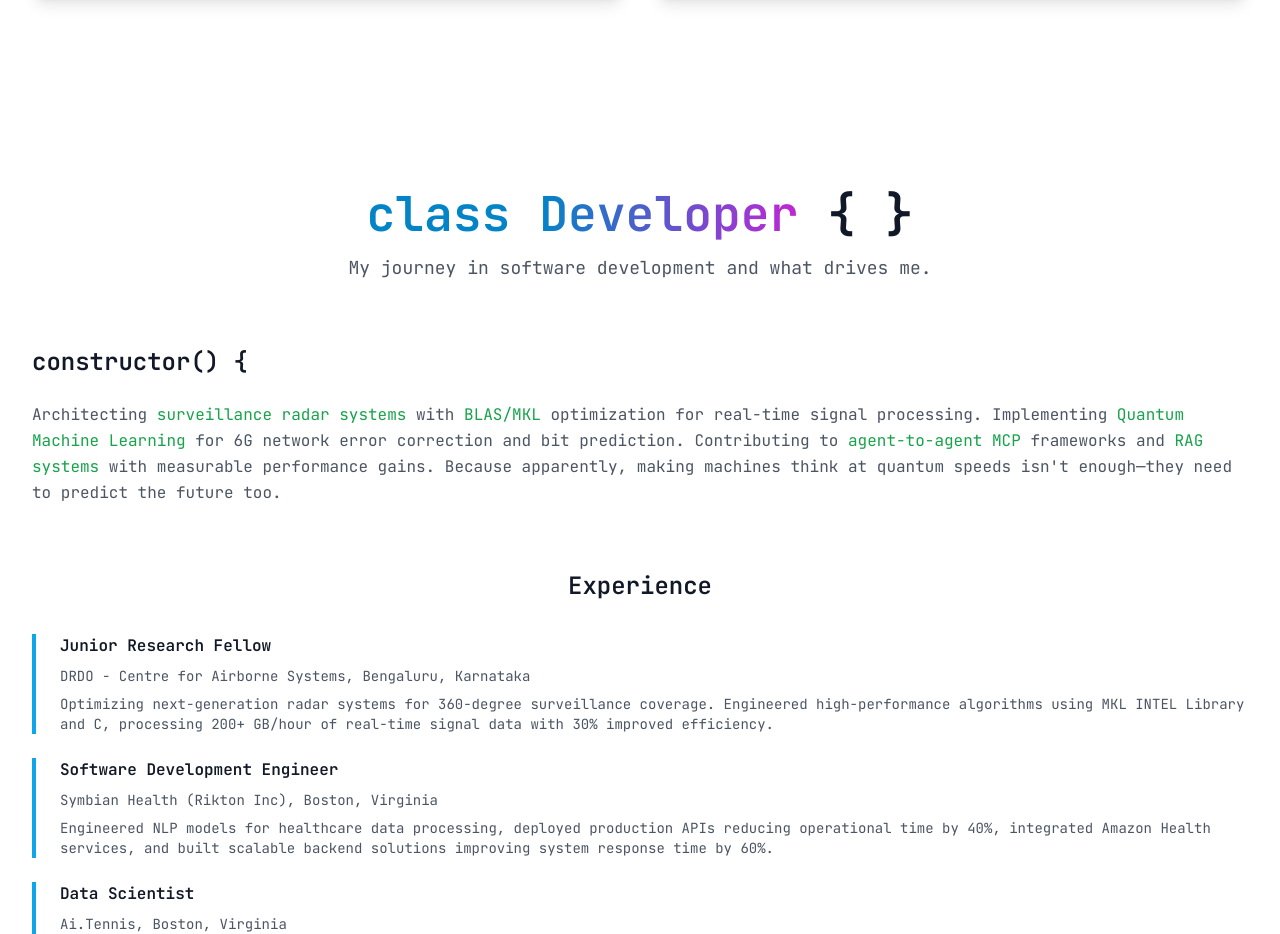
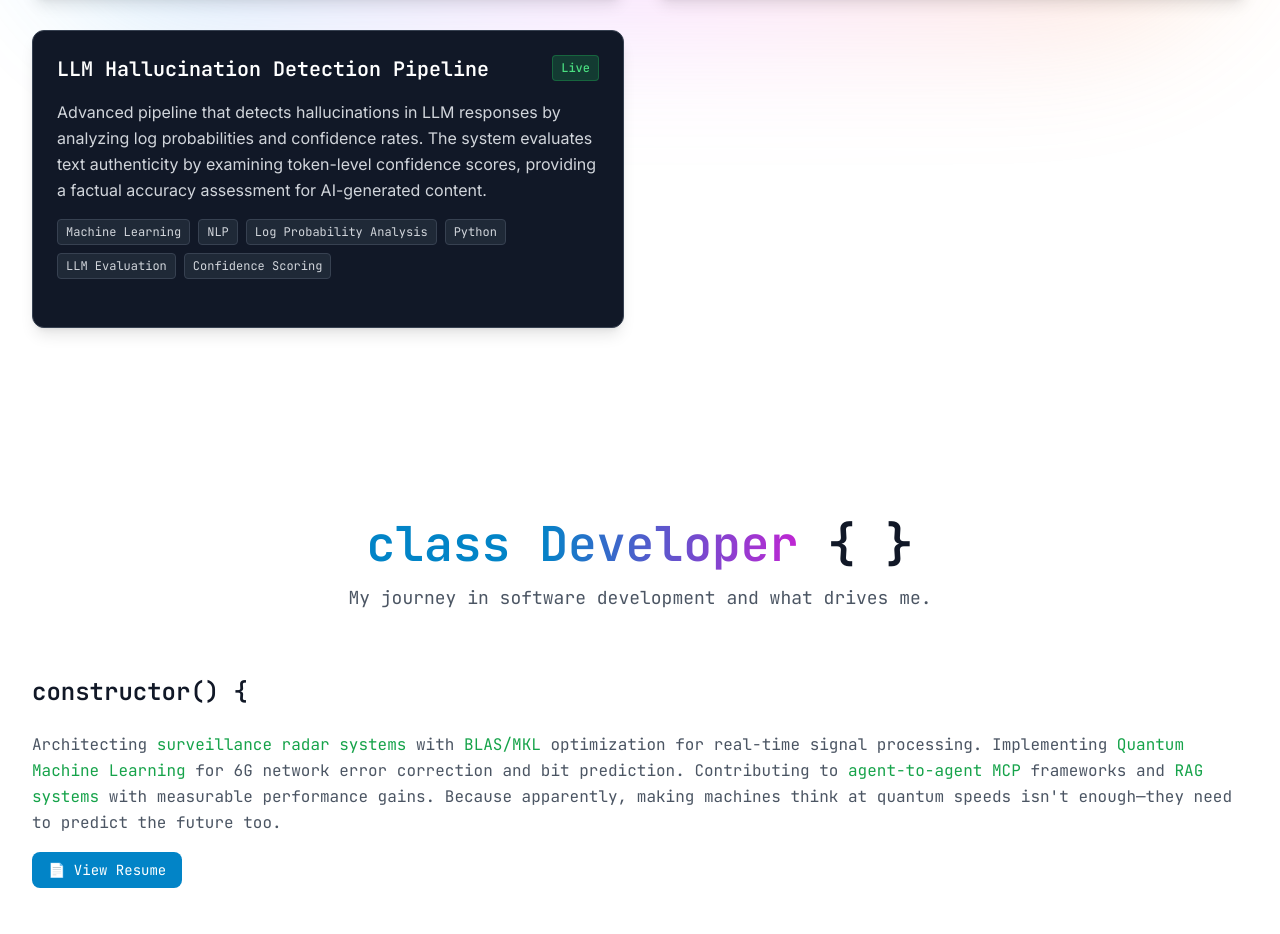
Before and after one commit to SA7VIK/portfolio-frontend, a React (Vite) app: page / in a window 1280 px wide. Shown: the part 1682-2616 px from the top of the page. Built offline with nearby package versions, Linux system fonts and the light colour scheme.

Commit message:
added resume link and the new project

```diff
--- a/src/sections/About.tsx
+++ b/src/sections/About.tsx
@@ -36,6 +36,16 @@ const About: React.FC = () => {
               <p>
                 Architecting <span className="text-green-600">surveillance radar systems</span> with <span className="text-green-600">BLAS/MKL</span> optimization for real-time signal processing. Implementing <span className="text-green-600">Quantum Machine Learning</span> for 6G network error correction and bit prediction. Contributing to <span className="text-green-600">agent-to-agent MCP</span> frameworks and <span className="text-green-600">RAG systems</span> with measurable performance gains. Because apparently, making machines think at quantum speeds isn't enough—they need to predict the future too.
               </p>
+              <div className="mt-6">
+                <a
+                  href="https://drive.google.com/file/d/1gSwhAMhyevVlYe8QRe-DzlR3UCvpuFGV/view?usp=share_link"
+                  target="_blank"
+                  rel="noopener noreferrer"
+                  className="inline-flex items-center px-4 py-2 bg-primary-600 text-white rounded-lg hover:bg-primary-700 transition-colors duration-200 font-mono text-sm"
+                >
+                  📄 View Resume
+                </a>
+              </div>
             </div>
           </motion.div>
         </div>
--- a/src/sections/Projects.tsx
+++ b/src/sections/Projects.tsx
@@ -49,6 +49,15 @@ const Projects: React.FC = () => {
       technologies: ['React', 'FastAPI', 'Python', 'RAG', 'LLM', 'TailwindCSS'],
       githubUrl: 'https://github.com/sa7vik/portfolio-chatbot',
       liveUrl: 'https://your-portfolio.com'
+    },
+    {
+      id: '5',
+      title: 'LLM Hallucination Detection Pipeline',
+      status: 'Live',
+      description: 'Advanced pipeline that detects hallucinations in LLM responses by analyzing log probabilities and confidence rates. The system evaluates text authenticity by examining token-level confidence scores, providing a factual accuracy assessment for AI-generated content.',
+      technologies: ['Machine Learning', 'NLP', 'Log Probability Analysis', 'Python', 'LLM Evaluation', 'Confidence Scoring'],
+      githubUrl: 'https://github.com/sa7vik/llm-hallucination-detection',
+      liveUrl: 'https://llm-hallucination-detection.onrender.com'
     },
 
   ]
```
